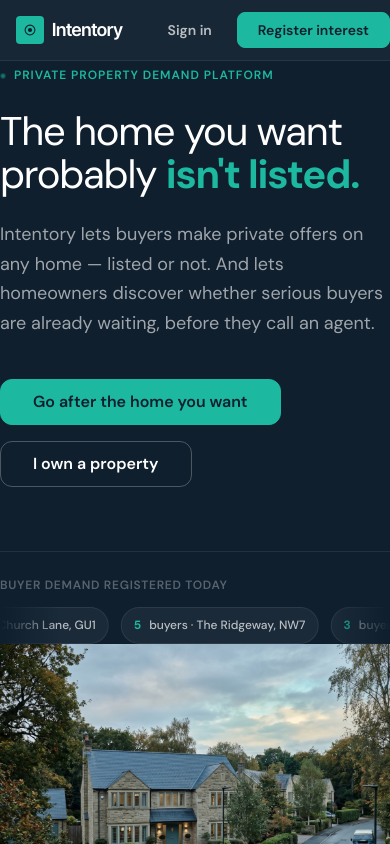
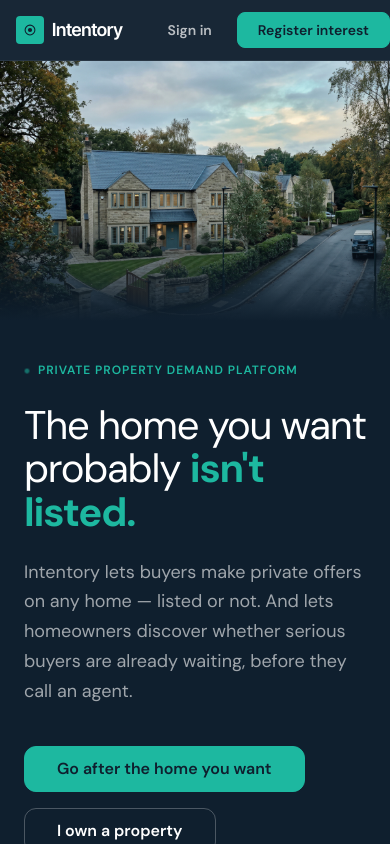
Before and after one commit to projectsforguy-alt/property-interest, a Next.js app: page / in a window 390 px wide. Shown: the top 844 px of the page. Built offline with nearby package versions, Linux system fonts and the light colour scheme.

Commit message:
Update globals.css

```diff
--- a/app/globals.css
+++ b/app/globals.css
@@ -1447,3 +1447,70 @@ ul, ol { list-style: none; }
     min-height: 240px;
   }
 }
+
+/* ============================================================
+   HERO LAYOUT
+   ============================================================ */
+
+.hero-layout {
+  display: flex;
+  flex-direction: row;
+  height: 580px;
+}
+
+.hero-text {
+  flex: 0 0 50%;
+  min-width: 0;
+  overflow: hidden;
+  padding: var(--space-16) var(--space-8) var(--space-16) calc(max((100vw - 1160px) / 2, var(--space-6)));
+  display: flex;
+  flex-direction: column;
+  justify-content: center;
+}
+
+.hero-img-wrap {
+  flex: 0 0 50%;
+  position: relative;
+  overflow: hidden;
+}
+
+.hero-img {
+  position: absolute;
+  top: 0;
+  left: 0;
+  width: 100%;
+  height: 100%;
+  object-fit: cover;
+  object-position: center;
+}
+
+.hero-img-fade {
+  position: absolute;
+  inset: 0;
+  background: linear-gradient(to right, var(--navy) 0%, transparent 30%);
+  pointer-events: none;
+}
+
+@media (max-width: 768px) {
+  .hero-layout {
+    flex-direction: column;
+    height: auto;
+  }
+
+  .hero-text {
+    flex: none;
+    padding: var(--space-10) var(--space-6);
+    overflow: visible;
+    order: 2;
+  }
+
+  .hero-img-wrap {
+    flex: none;
+    height: 260px;
+    order: 1;
+  }
+
+  .hero-img-fade {
+    background: linear-gradient(to bottom, transparent 60%, var(--navy) 100%);
+  }
+}
```
